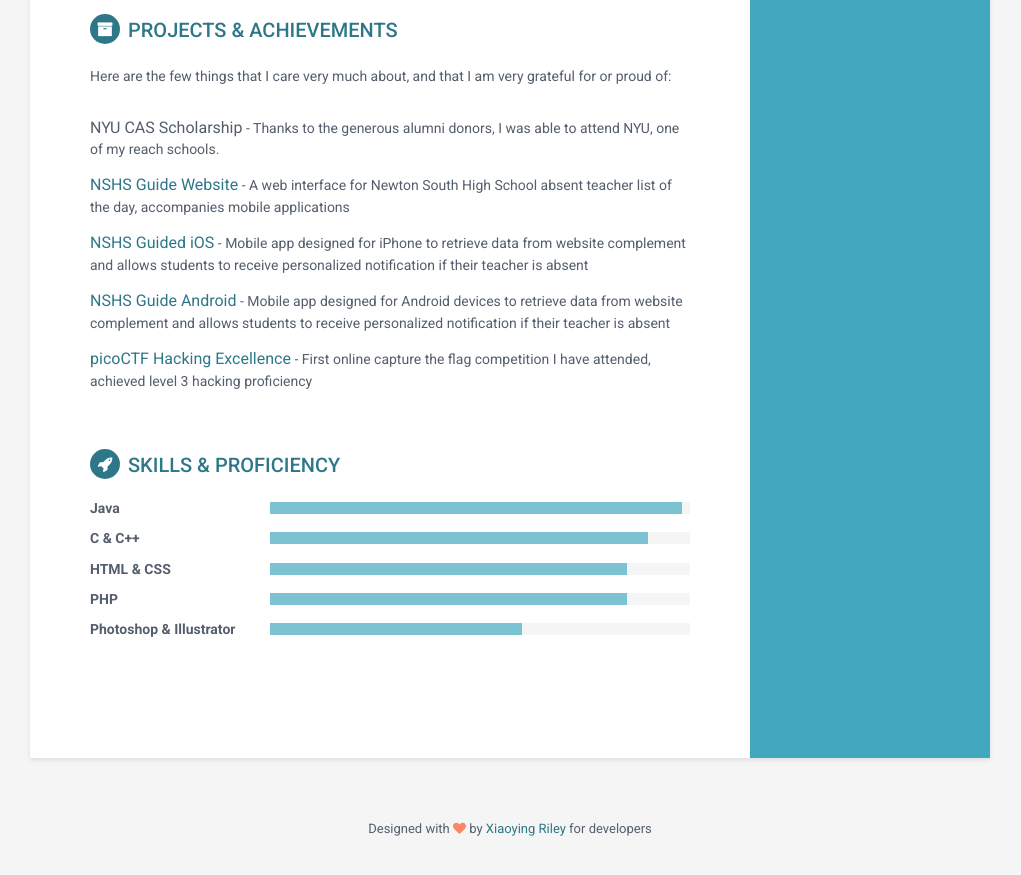
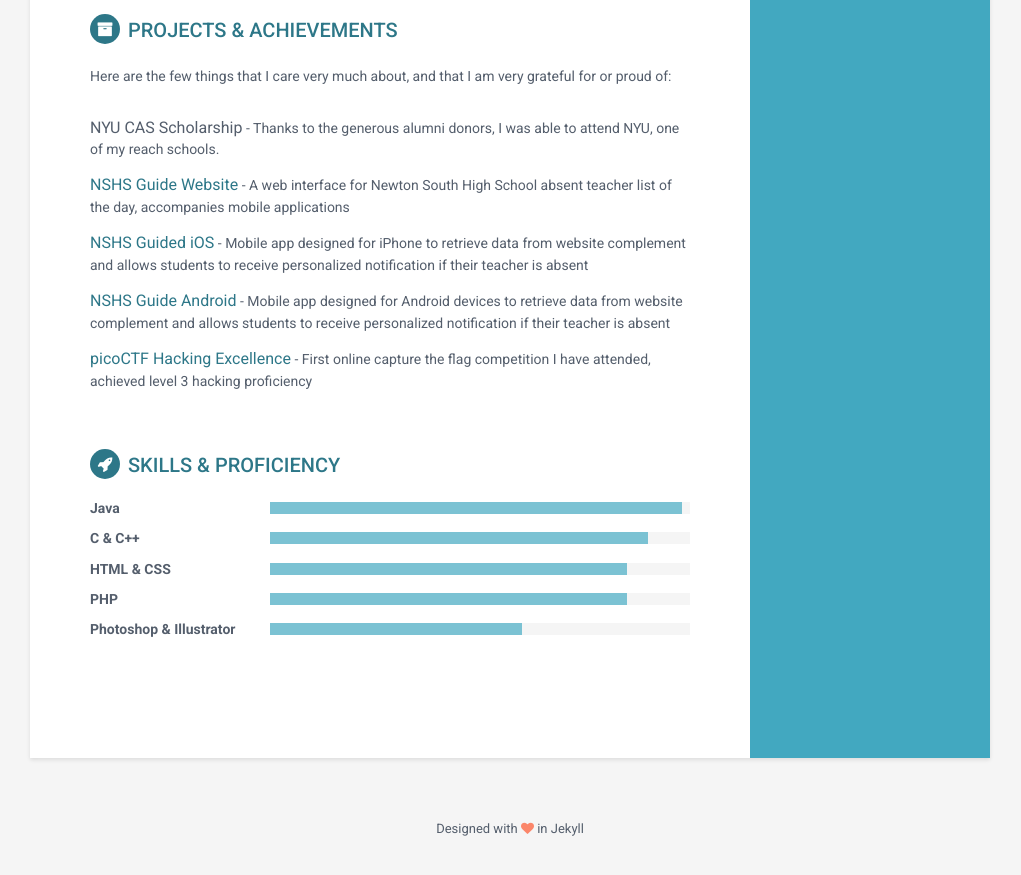
Before and after one commit to EricSihaoLin/ericslin.com, a Jekyll site: the page built from index.html, in a window 1280 px wide and 900 px high, scrolled down 1529 px. Shown: the top 875 px of the window, without its empty margins (130-1151 px from the left). Built offline with Jekyll 4.4.1, drawn with Linux system fonts in a browser that asks for light colours.

Commit message:
Update footer

```diff
--- a/_includes/footer.html
+++ b/_includes/footer.html
@@ -1,6 +1,6 @@
     <footer class="footer">
         <div class="text-center">
                 <!--/* This template is released under the Creative Commons Attribution 3.0 License. Please keep the attribution link below when using for your own project. Thank you for your support. :) If you'd like to use the template without the attribution, you can check out other license options via our website: themes.3rdwavemedia.com */-->
-                <small class="copyright">Designed with <i class="fa fa-heart"></i> by <a href="http://themes.3rdwavemedia.com" target="_blank" rel="nofollow">Xiaoying Riley</a> for developers</small>
+                <small class="copyright">Designed with <i class="fa fa-heart"></i> in Jekyll</small>
         </div><!--//container-->
     </footer><!--//footer-->
```
